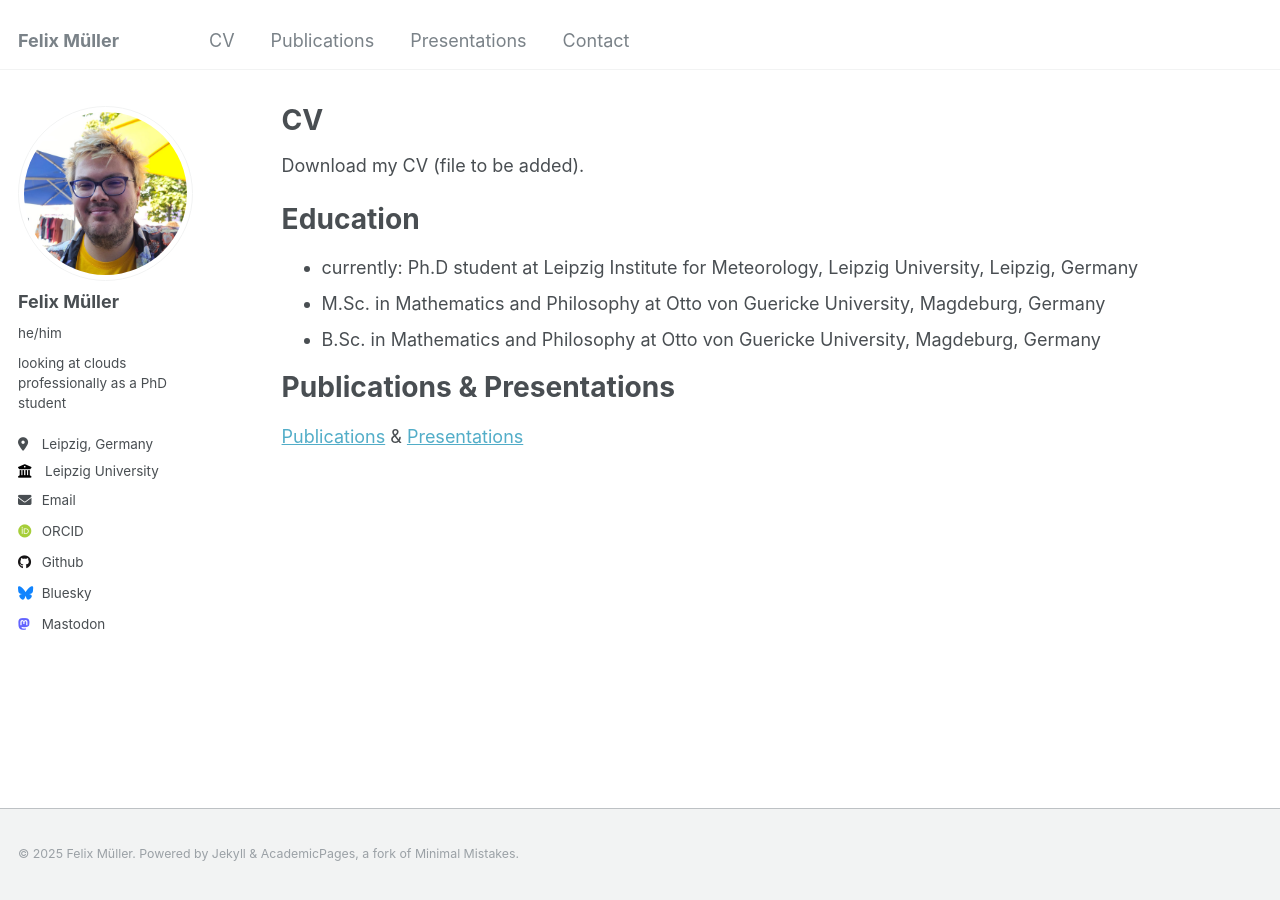
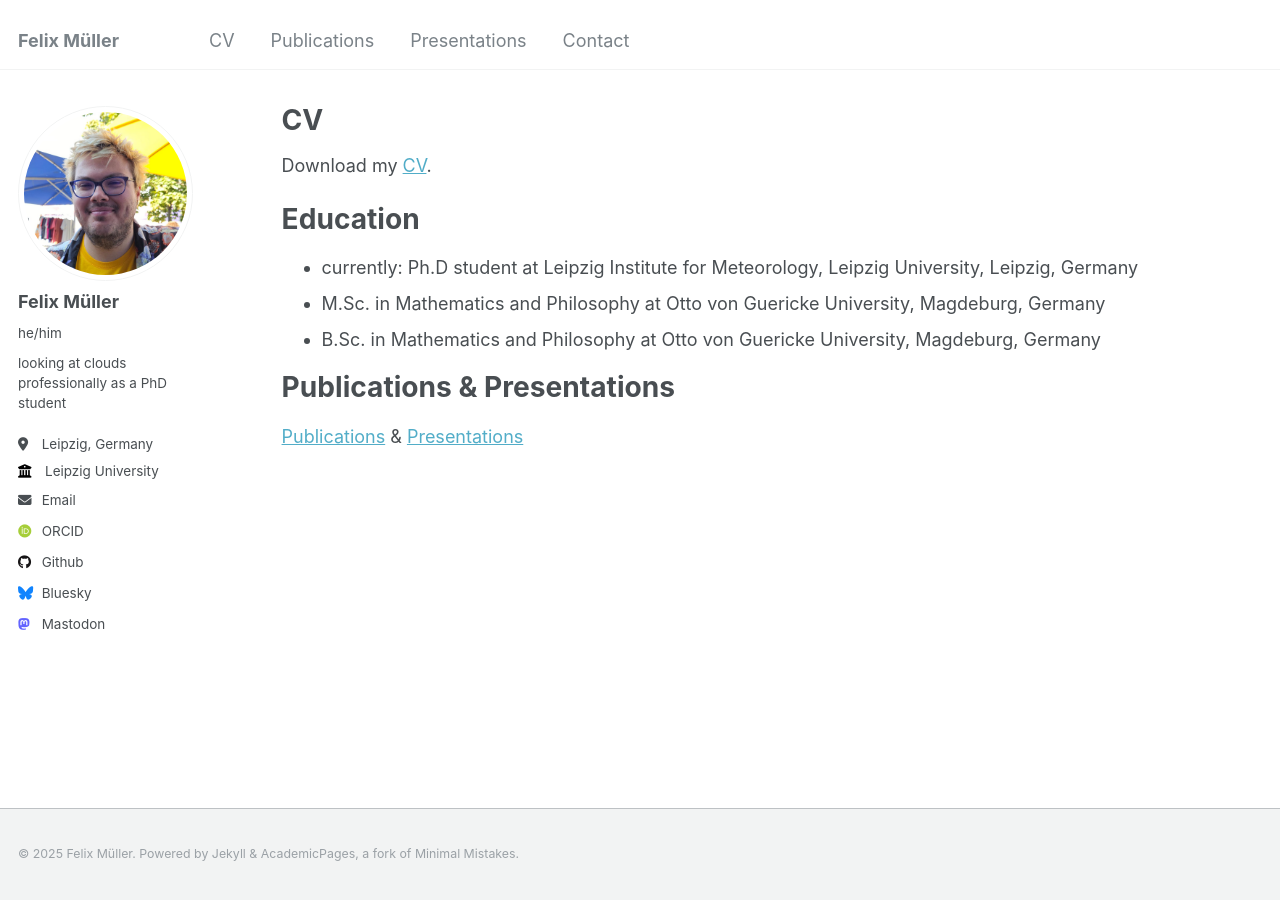
Before and after one commit to felix-mue/felix-mue.github.io, a Jekyll site: the page built from _pages/cv.md, in a window 1280 px wide. Built offline with Jekyll 4.4.1, drawn with Linux system fonts in a browser that asks for light colours; some web fonts are replaced.

Commit message:
CV: upload file and create link in page

```diff
--- a/_pages/cv.md
+++ b/_pages/cv.md
@@ -9,7 +9,7 @@ redirect_from:
 
 {% include base_path %}
 
-Download my CV (file to be added).
+Download my [CV](/files/CV-felix-mueller.pdf).
 
 Education
 ======
```
Also changed, not shown: 7 other files.
